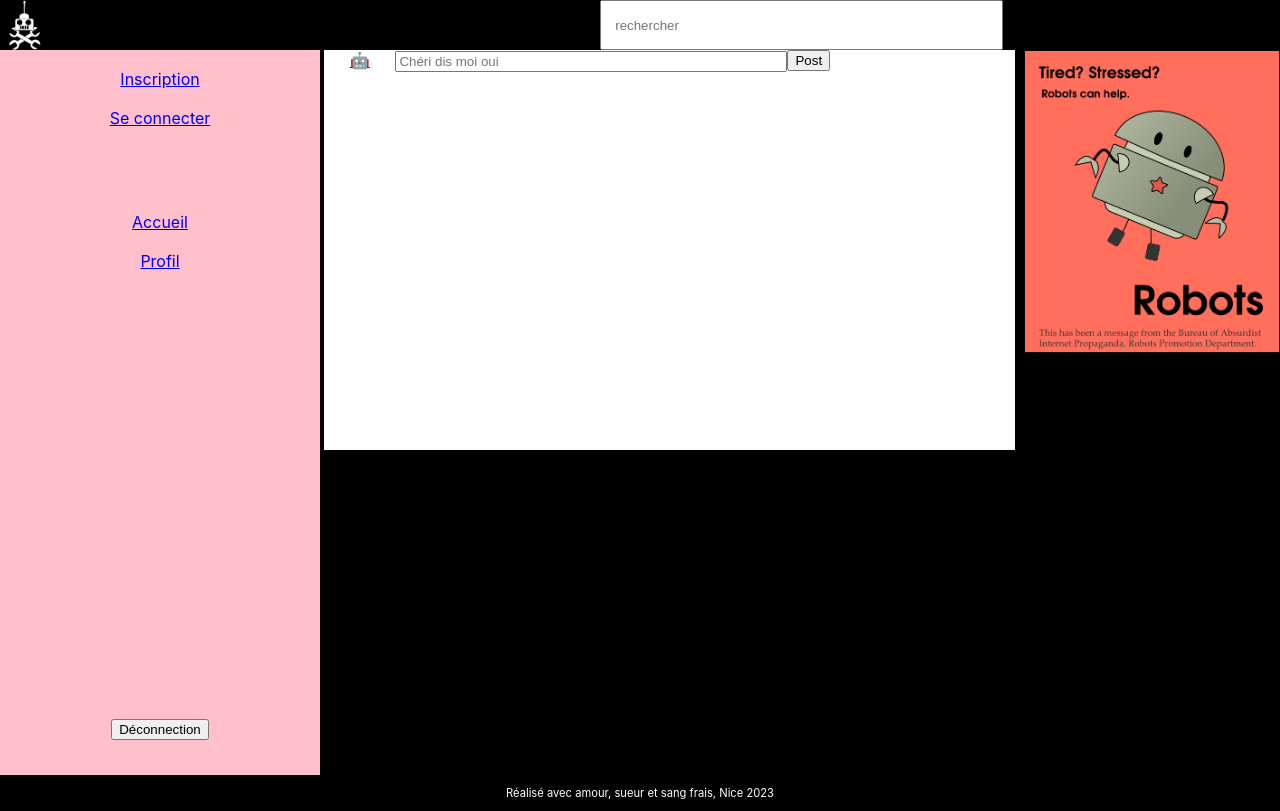
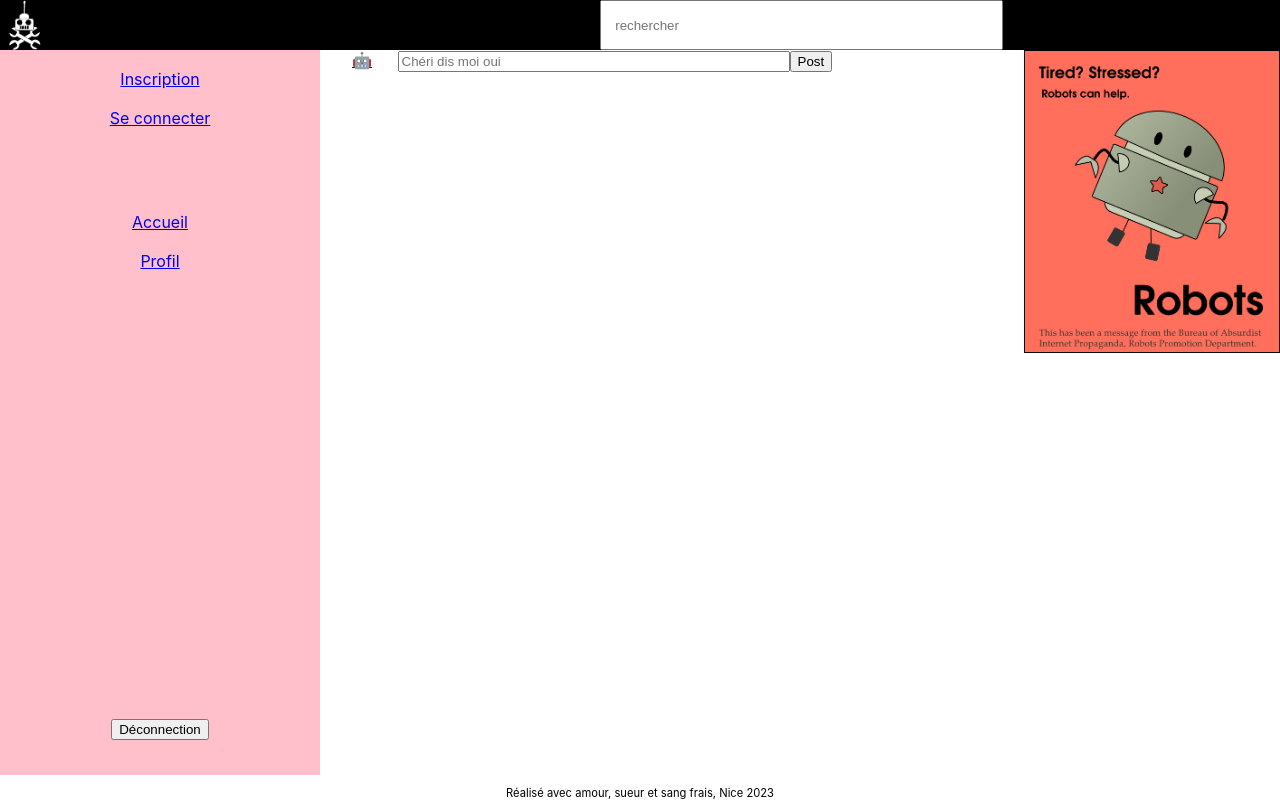
Before and after one commit to Alexandre06Github/GPTech-Social-21.02.23, a React (Create React App) app: page / in a window 1280 px wide. Built offline with nearby package versions, Linux system fonts and the light colour scheme.

Commit message:
homeChanges

```diff
--- a/src/components/pages/home.js
+++ b/src/components/pages/home.js
@@ -67,13 +67,15 @@ function Home() {
 
 				{/* section in the middle, with posts */}
 				<div className="centerBody">
-					<form>
+					{/* triggering the function to be called when the form is submitted */}
+					<form onSubmit={handleSubmit}>
 						{/* upload document/image */}
 						<input
 							type="file"
 							id="fileInput"
 							onChange={handleFileInputChange}
 						/>
+						{/* image holding the upload function */}
 						<a
 							href="#"
 							onClick={handleFileInputClick}
@@ -82,25 +84,24 @@ function Home() {
 						</a>
 						{/* POSTING */}
 						<input
-							type="textarea"
+							type="text"
 							placeholder="Chéri dis moi oui"
 							className="input"
 							value={myInput}
-							onSubmit={handleTextInputChange}
+							onChange={handleTextInputChange}
 						></input>
-					</form>
 						<button
 							type="submit"
 							className="post"
 						>
 							Post
 						</button>
-				</div>
+					</form>
 					{/* where the posts are displayed, from the input */}
 					<div className="posts">
 						<p>{myInput}</p>
 					</div>
-
+				</div>
 				{/* advert on the right */}
 				<div>
 					<img
--- a/src/components/pages/navStyle.css
+++ b/src/components/pages/navStyle.css
@@ -1,7 +1,3 @@
-body {
-	background-color: black;
-	color: white;
-}
 .bot {
 	width: 20vw;
 	align-items: center;
@@ -29,13 +25,12 @@ body {
 	background-color: rgb(10, 140, 131);
 }
 .centerBody {
-	background-color: white;
-	color: black;
 	width: 50vw;
 	height: 50vh;
 	padding-left: 2vw;
 	padding-right: 2vw;
 	display: flex;
+	flex-direction: column;
 	align-items: top;
 }
 .post {
```
Lines whose indentation alone changed are shown as unchanged.
